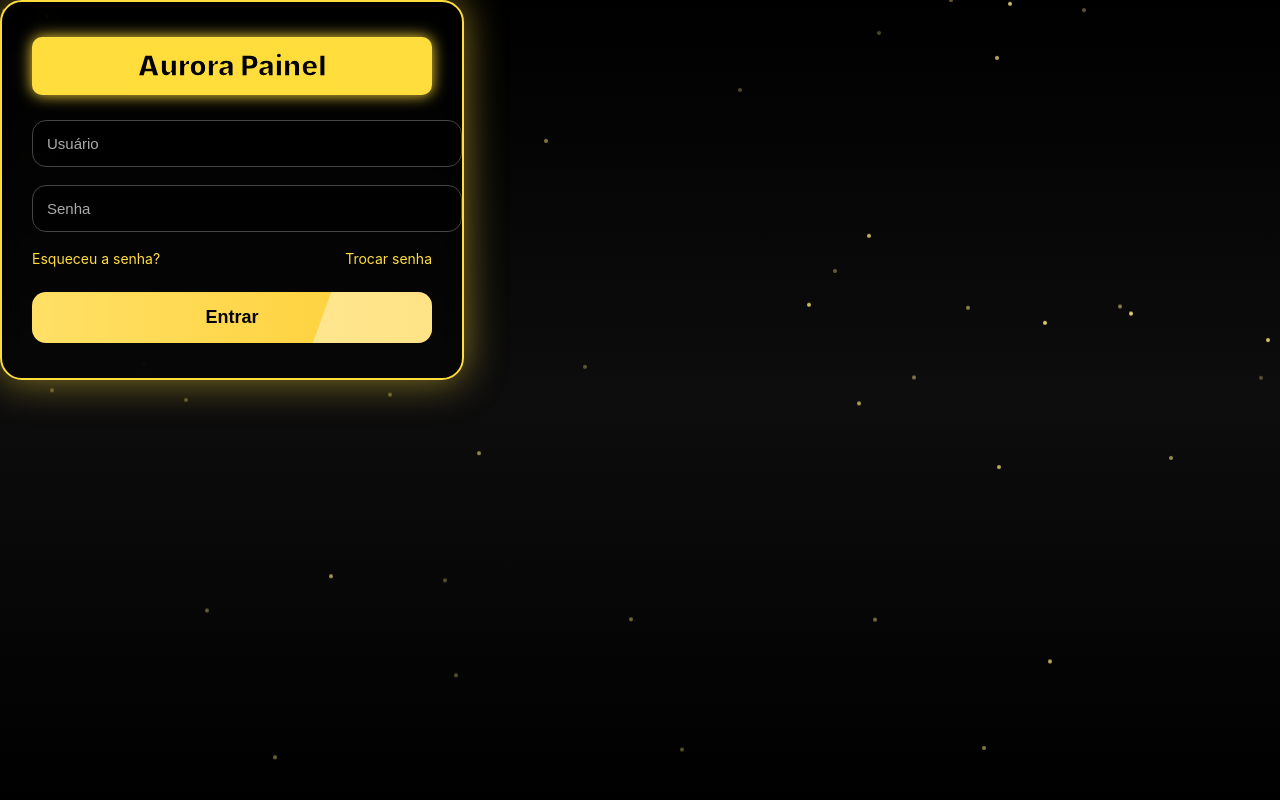
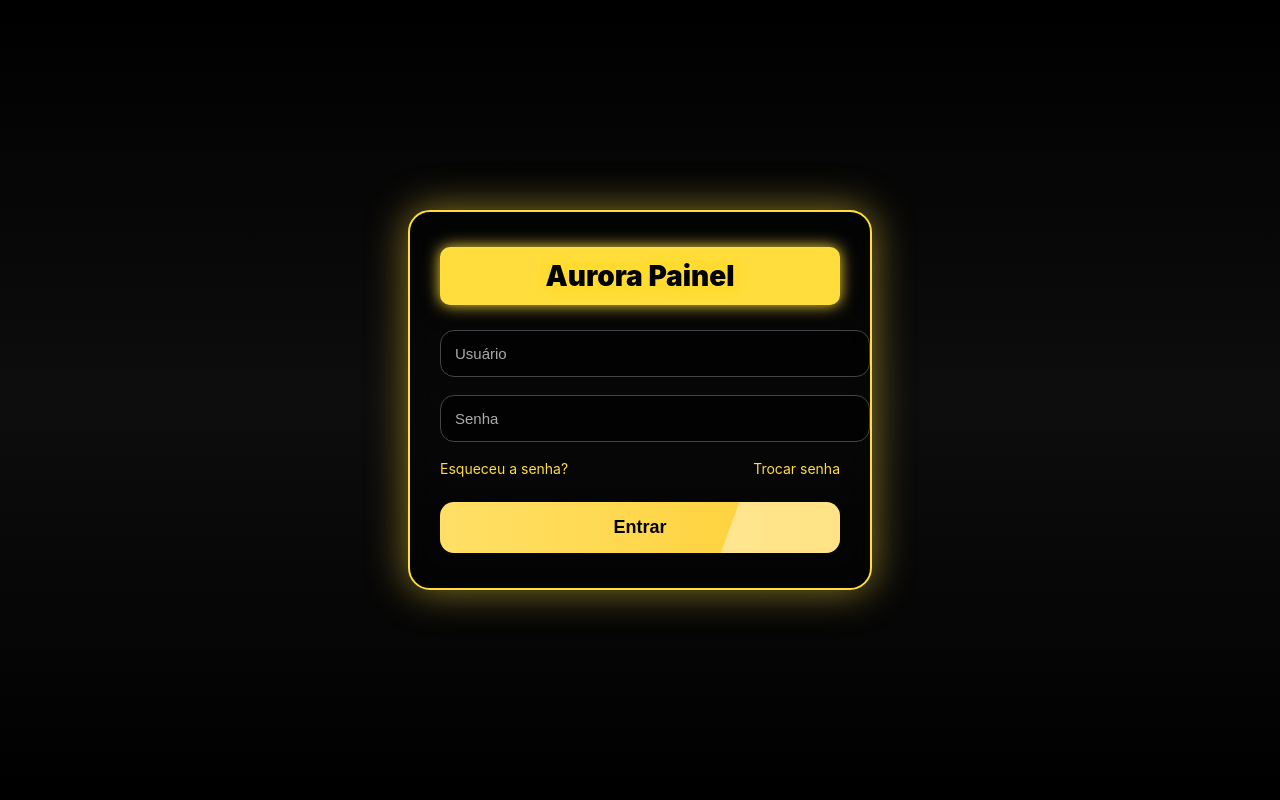
Before and after one commit to nk3unico1533/painelv1py, a Flask app: page /login in a window 1280 px wide. Run offline with Flask 3, Linux system fonts and the light colour scheme.

Commit message:
Atualizar o login.html

```diff
--- a/templates/login.html
+++ b/templates/login.html
@@ -3,23 +3,22 @@
 <head>
     <meta charset="UTF-8">
     <meta name="viewport" content="width=device-width, initial-scale=1.0">
-    <title>Aurora Painel</title>
+    <title>Login</title>
     <link rel="stylesheet" href="{{ url_for('static', filename='login.css') }}">
 </head>
+
 <body>
 
-    <!-- Partículas simples do SEU CSS (as que você já usava) -->
-    <div id="particles-container"></div>
+    <!-- Contêiner pra centralizar o card -->
+    <div class="login-wrapper">
 
+        <!-- Partículas -->
+        <div id="particles"></div>
+
+        <!-- Card -->
         <form class="login-box" method="POST">
 
-        <div class="login-title">
-            <span style="color: black;
-                         -webkit-text-stroke: 1.5px #ffdd3c;
-                         text-shadow: 0 0 12px #ffdd3c;">
-                Aurora Painel
-            </span>
-        </div>
+            <div class="login-title">Aurora Painel</div>
 
             {% if error %}
                 <div class="error">{{ error }}</div>
@@ -49,22 +48,9 @@
             <button class="login-btn">Entrar</button>
 
         </form>
+    </div>
 
-    <script>
-        // cria partículas igual antes
-        const container = document.getElementById("particles-container");
-
-        for (let i = 0; i < 40; i++) {
-            const p = document.createElement("div");
-            p.classList.add("particle");
-
-            p.style.top = Math.random() * 100 + "vh";
-            p.style.left = Math.random() * 100 + "vw";
-            p.style.animationDelay = Math.random() * 3 + "s";
-
-            container.appendChild(p);
-        }
-    </script>
+    <script src="{{ url_for('static', filename='particles.js') }}"></script>
 
 </body>
 </html>
```
Lines whose indentation alone changed are shown as unchanged.
